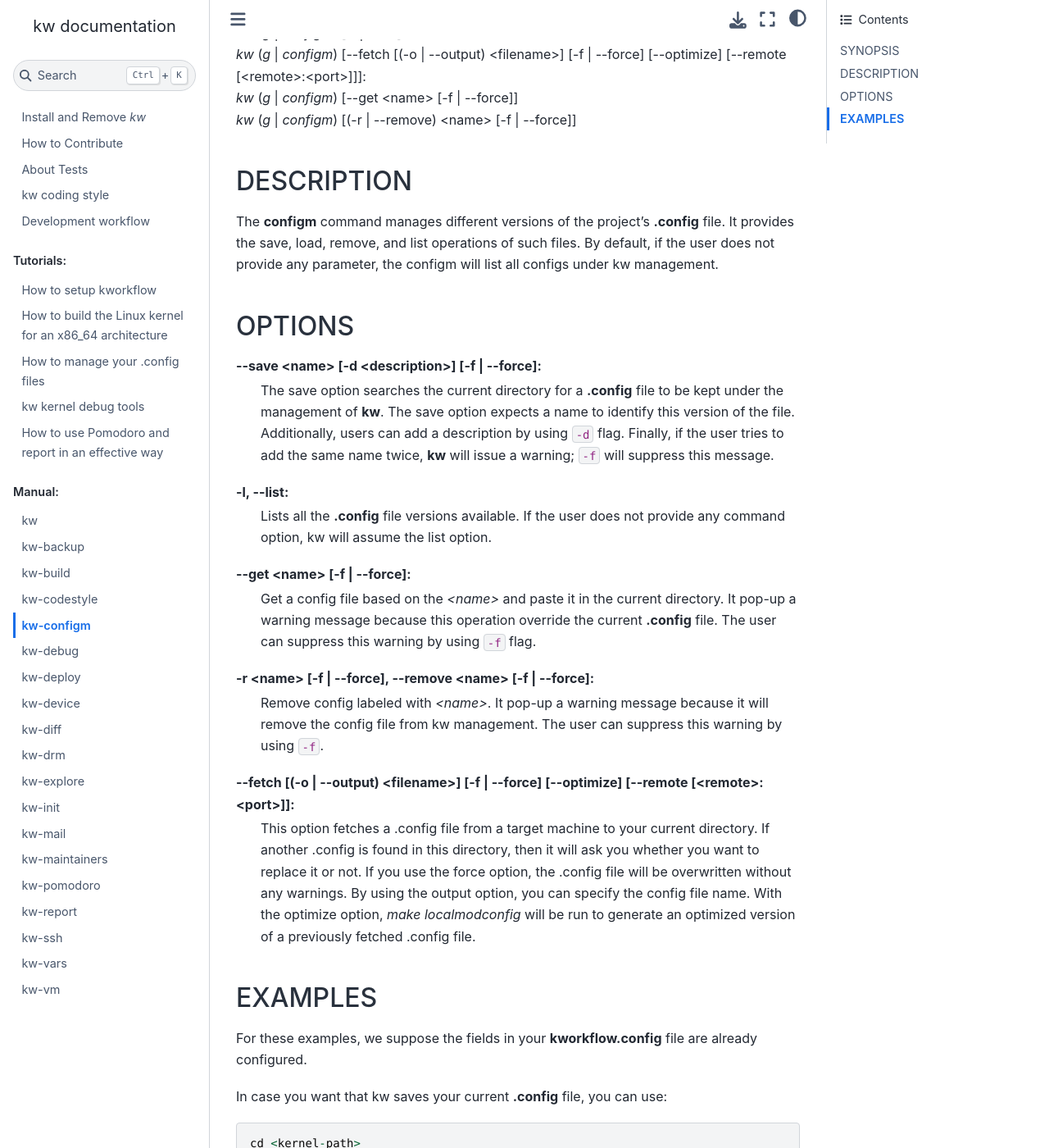
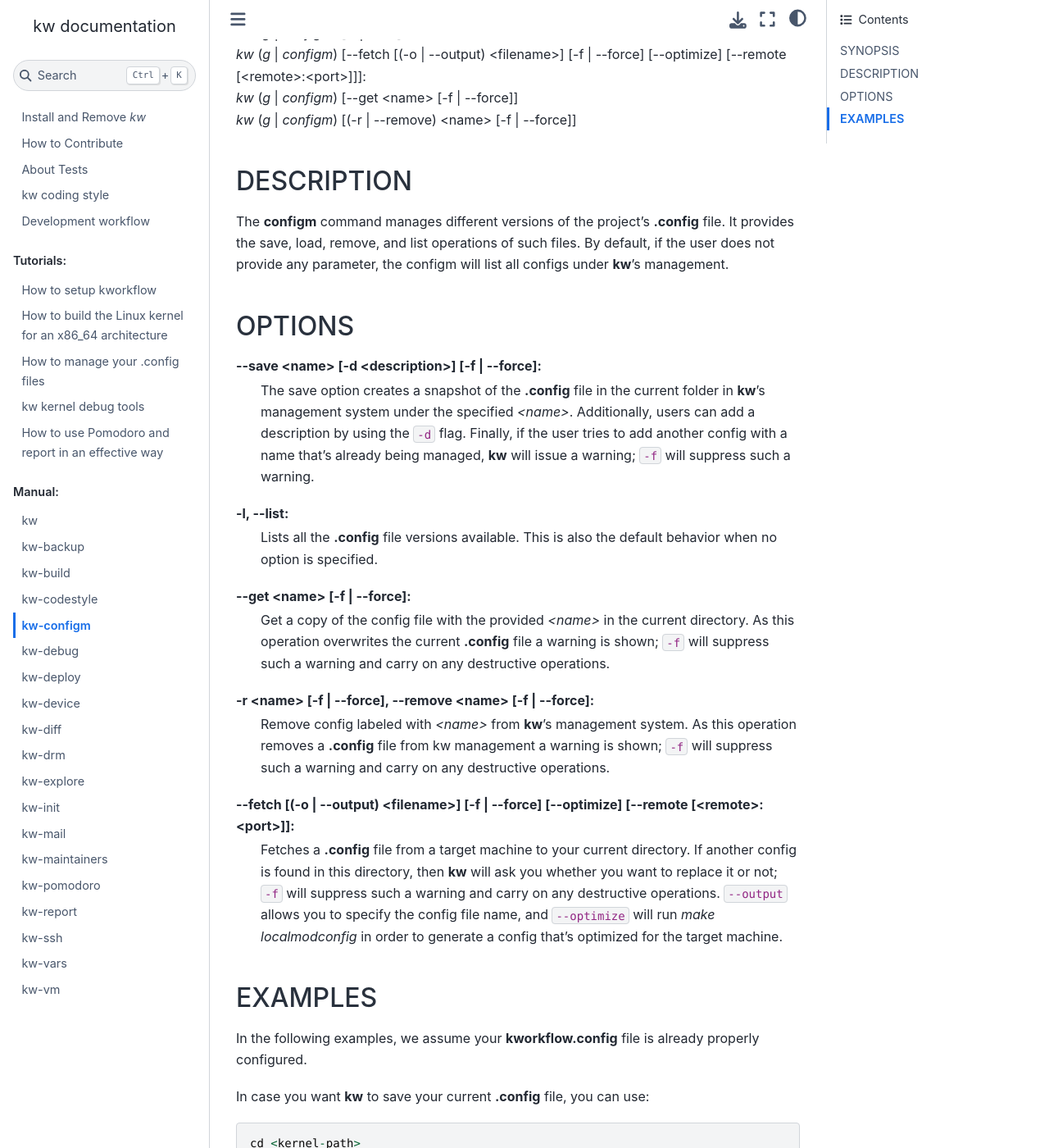
Before and after one commit to kworkflow/kworkflow, a Sphinx documentation site: the page built from documentation/man/features/configm.rst, in a window 1280 px wide and 1400 px high, scrolled down 215 px. Shown: the whole window at 82% size. Built offline with Sphinx 7.4.7 and the Sphinx Book theme 1.1.4, drawn with Linux system fonts in a browser that asks for light colours; some of the changed text lies outside the part shown.

Commit message:
docs: config_manager: reword man page
As this manpage's wording was a little confusing, reword it.

This commit also fixes formatting.

Signed-off-by: Isabella Basso <isabbasso@riseup.net>

```diff
--- a/documentation/man/features/configm.rst
+++ b/documentation/man/features/configm.rst
@@ -17,57 +17,55 @@ DESCRIPTION
 The **configm** command manages different versions of the project's **.config**
 file. It provides the save, load, remove, and list operations of such files. By
 default, if the user does not provide any parameter, the configm will list all
-configs under kw management.
+configs under **kw**'s management.
 
 OPTIONS
 =======
 \--save <name> [-d <description>] [-f | \--force]:
-  The save option searches the current directory for a **.config** file to be
-  kept under the management of **kw**. The save option expects a name to identify
-  this version of the file. Additionally, users can add a description by
-  using ``-d`` flag. Finally, if the user tries to add the same name twice,
-  **kw** will issue a warning; ``-f`` will suppress this message.
+  The save option creates a snapshot of the **.config** file in the current
+  folder in **kw**'s management system under the specified *<name>*.
+  Additionally, users can add a description by using the ``-d`` flag. Finally,
+  if the user tries to add another config with a name that's already being
+  managed, **kw** will issue a warning; ``-f`` will suppress such a warning.
 
 -l, \--list:
-  Lists all the **.config** file versions available. If the user does not
-  provide any command option, kw will assume the list option.
+  Lists all the **.config** file versions available. This is also the default
+  behavior when no option is specified.
 
 \--get <name> [-f | \--force]:
-  Get a config file based on the *<name>* and paste it in the current
-  directory. It pop-up a warning message because this operation override the
-  current **.config** file. The user can suppress this warning by using ``-f``
-  flag.
+  Get a copy of the config file with the provided *<name>* in the current
+  directory. As this operation overwrites the current **.config** file a
+  warning is shown; ``-f`` will suppress such a warning and carry on any
+  destructive operations.
 
 -r <name> [-f | \--force], \--remove <name> [-f | \--force]:
-  Remove config labeled with *<name>*. It pop-up a warning message because it
-  will remove the config file from kw management. The user can suppress this
-  warning by using ``-f``.
+  Remove config labeled with *<name>* from **kw**'s management system. As this
+  operation removes a **.config** file from kw management a warning is shown;
+  ``-f`` will suppress such a warning and carry on any destructive operations.
 
 \--fetch [(-o | \--output) <filename>] [-f | \--force] [\--optimize] [\--remote [<remote>:<port>]]:
-  This option fetches a .config file from a target machine to your current
-  directory. If another .config is found in this directory, then it will ask you
-  whether you want to replace it or not. If you use the force option, the
-  .config file will be overwritten without any warnings. By using the output
-  option, you can specify the config file name. With the optimize option,
-  `make localmodconfig` will be run to generate an optimized version of a
-  previously fetched .config file.
-
+  Fetches a **.config** file from a target machine to your current directory.
+  If another config is found in this directory, then **kw** will ask you
+  whether you want to replace it or not; ``-f`` will suppress such a warning
+  and carry on any destructive operations. ``--output`` allows you to specify
+  the config file name, and ``--optimize`` will run `make localmodconfig` in
+  order to generate a config that's optimized for the target machine.
 
 EXAMPLES
 ========
-For these examples, we suppose the fields in your **kworkflow.config** file are
-already configured.
+In the following examples, we assume your **kworkflow.config** file is already
+properly configured.
 
-In case you want that kw saves your current **.config** file, you can use::
+In case you want **kw** to save your current **.config** file, you can use::
 
   cd <kernel-path>
   kw g --save my_current_config
 
-You can see the config's file maintained by kw with::
+You can see the config's file maintained by **kw** with::
 
   kw g --list
 
-If you want to fetch a .config file from a remote machine at localhost:2222 with
-user root, then you can run::
+If you want to fetch a config from a remote machine (available at
+``localhost:2222``) as root, you can run::
 
   kw configm --fetch --remote root@localhost:2222
```
